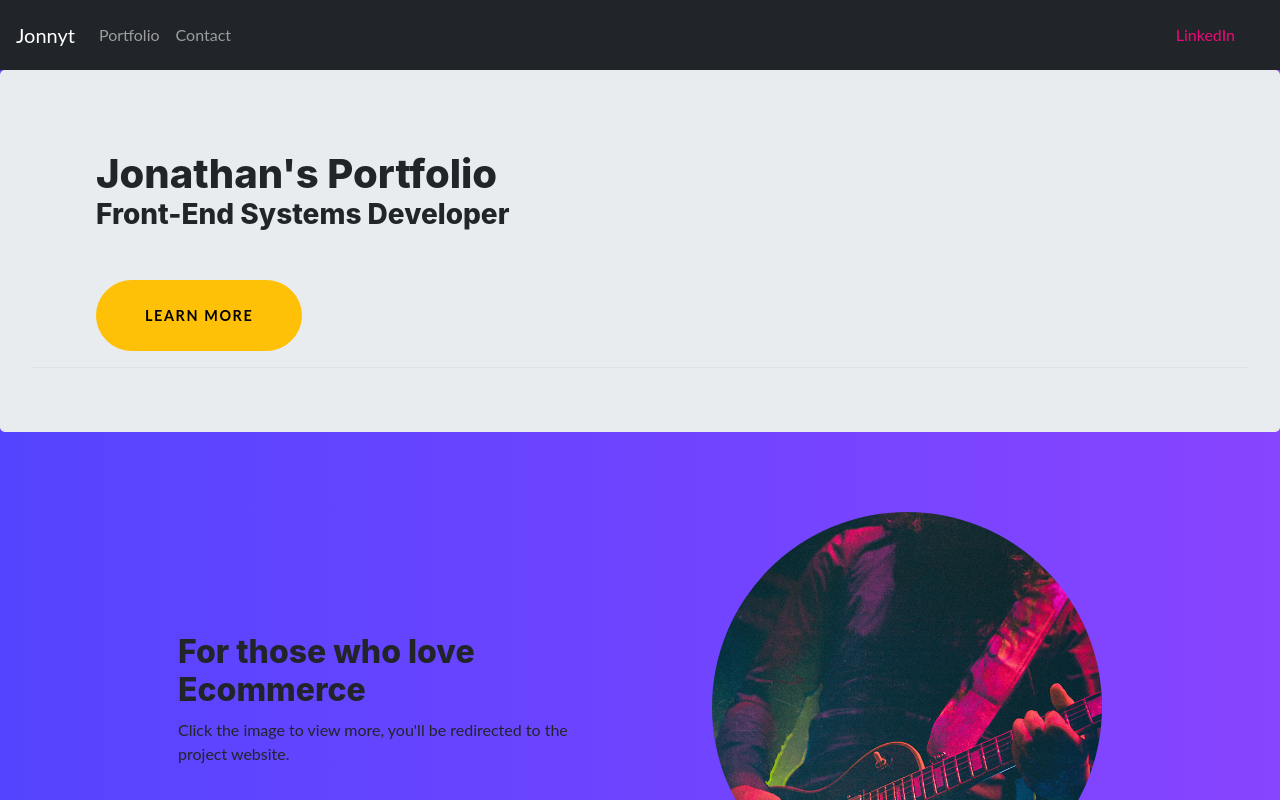
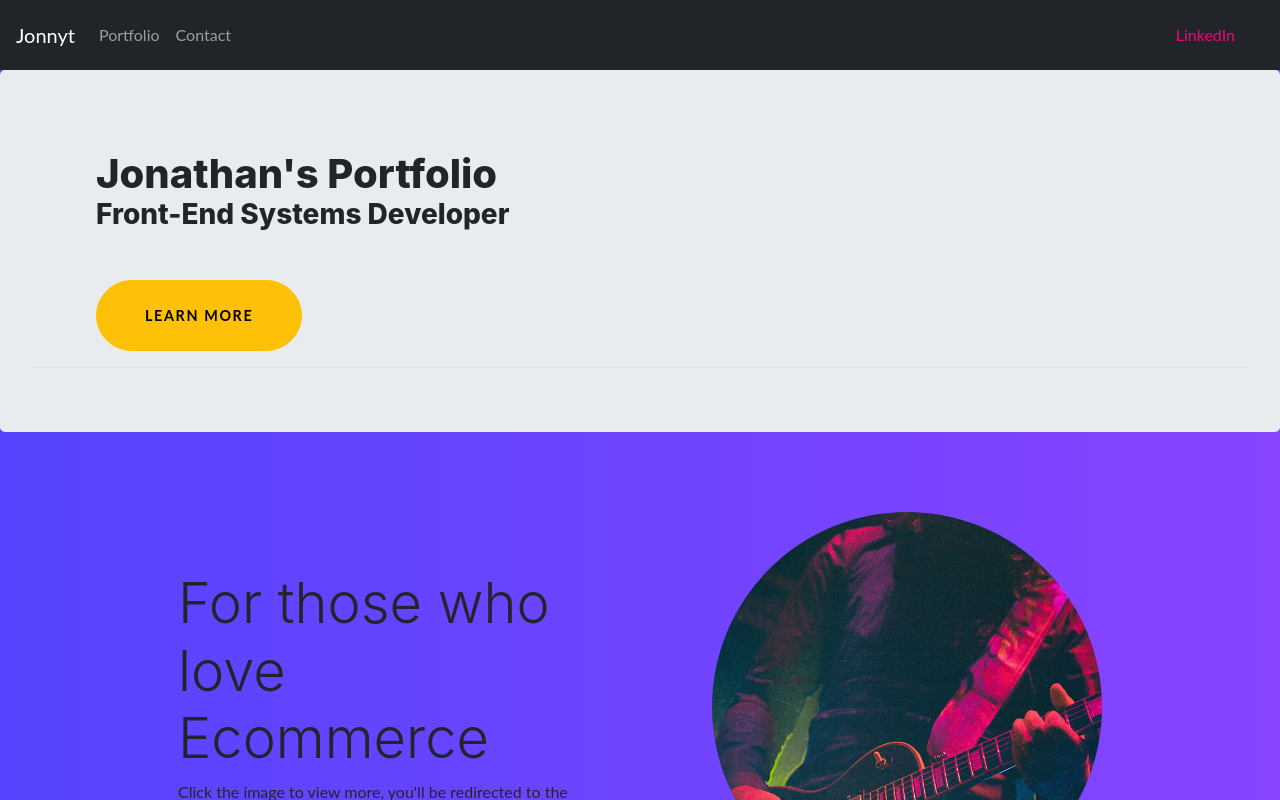
Before and after one commit to Jogwums/portfoliowebsite, a React (Create React App) app: page / in a window 1280 px wide. Shown: the top 800 px of the page. Built offline with nearby package versions, Linux system fonts and the light colour scheme.

Commit message:
added images and text format

```diff
--- a/src/components/Card/index.js
+++ b/src/components/Card/index.js
@@ -19,7 +19,7 @@ const Card = ({image, text, link}) => {
                     </Col>
                     <Col className="col-lg-6 order-lg-1">
                         <div className="p-5">
-                            <h2 className="hero">For those who love {text}</h2>
+                            <h2 className="display-4">For those who love {text}</h2>
                             <p>Click the image to view more, you'll be redirected to the project website.</p>
                         </div>
                     </Col>
```
